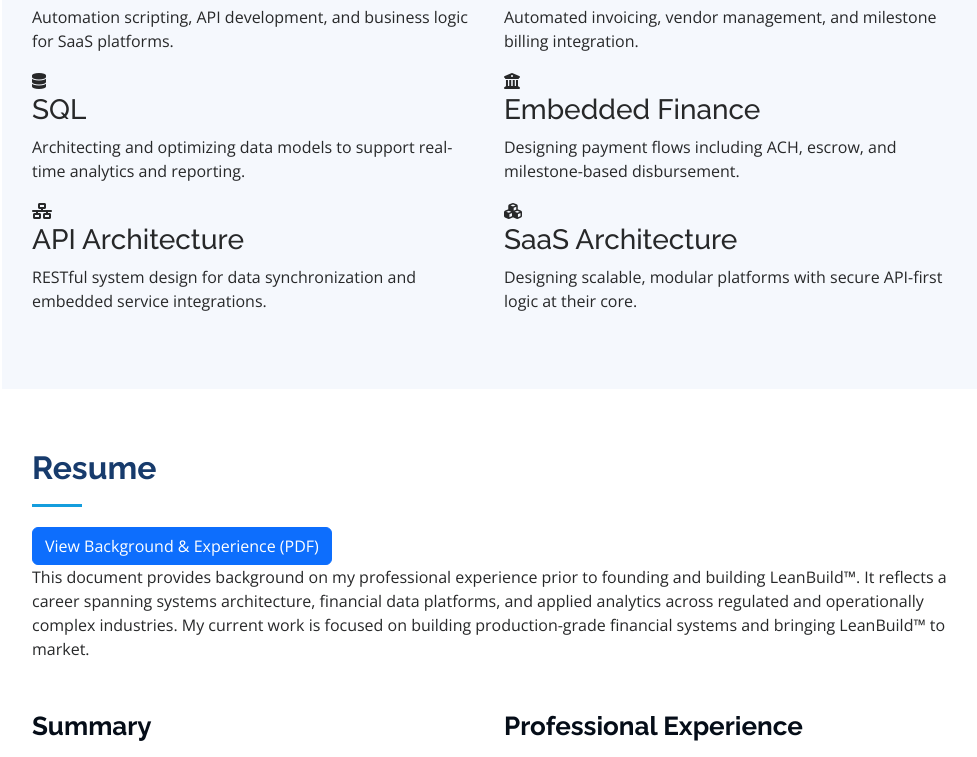
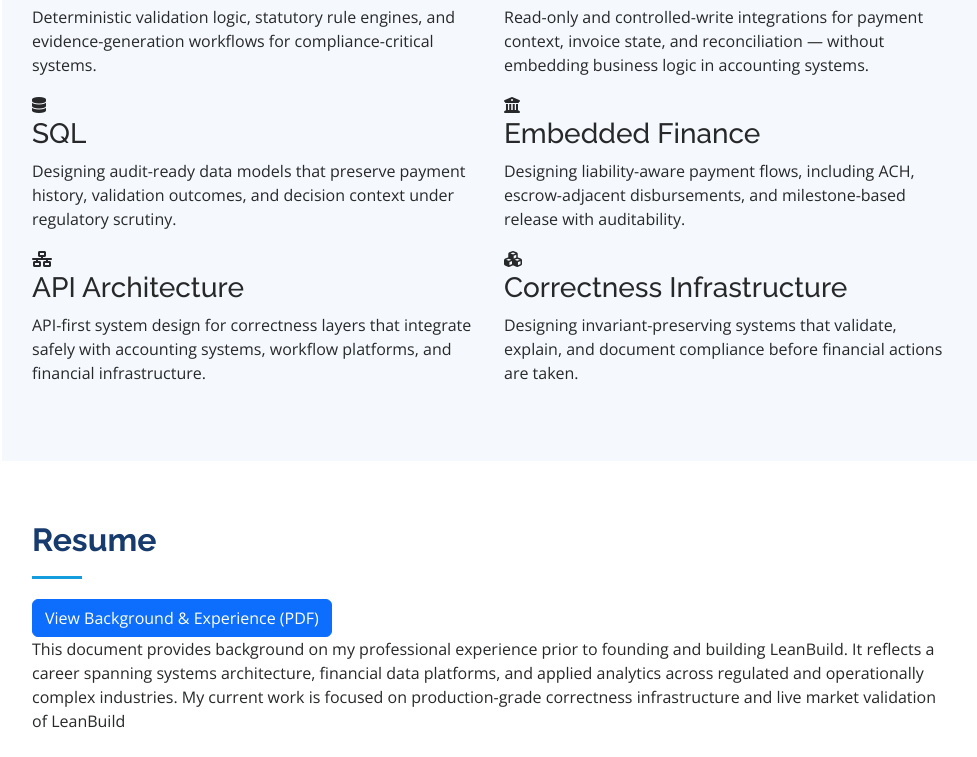
Before and after one commit to mlbeau/mlbeau.github.io, a plain HTML site: page index.html in a window 1280 px wide. Shown: the part 1927-2684 px from the top of the page, without its empty margins (298-1275 px from the left). Drawn offline with nearby package versions, Linux system fonts and the light colour scheme.

Commit message:
Revise skills and resume descriptions for clarity

```diff
--- a/index.html
+++ b/index.html
@@ -134,41 +134,41 @@
   <div class="container">
     <div class="section-title">
       <h2>Systems & Platform Skills</h2>
-      <p>Skills relevant to embedded fintech systems, API-first architecture, and automation-driven platforms.</p>
+      <p>Capabilities used to design correctness-first financial infrastructure in regulated, liability-constrained environments.</p>
     </div>
     <div class="row skills-content">
       <div class="col-lg-6" data-aos="fade-up">
         <div class="skill-badge">
           <i class="fab fa-python"></i>
           <h3>Python</h3>
-          <p>Automation scripting, API development, and business logic for SaaS platforms.</p>
+          <p>Deterministic validation logic, statutory rule engines, and evidence-generation workflows for compliance-critical systems.</p>
         </div>
         <div class="skill-badge">
           <i class="fas fa-database"></i>
           <h3>SQL</h3>
-          <p>Architecting and optimizing data models to support real-time analytics and reporting.</p>
+          <p>Designing audit-ready data models that preserve payment history, validation outcomes, and decision context under regulatory scrutiny.</p>
         </div>
         <div class="skill-badge">
           <i class="fas fa-network-wired"></i>
           <h3>API Architecture</h3>
-          <p>RESTful system design for data synchronization and embedded service integrations.</p>
+          <p>API-first system design for correctness layers that integrate safely with accounting systems, workflow platforms, and financial infrastructure.</p>
         </div>
       </div>
       <div class="col-lg-6" data-aos="fade-up" data-aos-delay="100">
         <div class="skill-badge">
           <i class="fas fa-file-invoice-dollar"></i>
           <h3>QuickBooks API</h3>
-          <p>Automated invoicing, vendor management, and milestone billing integration.</p>
+          <p>Read-only and controlled-write integrations for payment context, invoice state, and reconciliation — without embedding business logic in accounting systems.</p>
         </div>
         <div class="skill-badge">
           <i class="fas fa-university"></i>
           <h3>Embedded Finance</h3>
-          <p>Designing payment flows including ACH, escrow, and milestone-based disbursement.</p>
+          <p>Designing liability-aware payment flows, including ACH, escrow-adjacent disbursements, and milestone-based release with auditability.</p>
         </div>
         <div class="skill-badge">
           <i class="fas fa-cubes"></i>
-          <h3>SaaS Architecture</h3>
-          <p>Designing scalable, modular platforms with secure API-first logic at their core.</p>
+          <h3>Correctness Infrastructure</h3>
+          <p>Designing invariant-preserving systems that validate, explain, and document compliance before financial actions are taken.</p>
         </div>
       </div>
     </div>
@@ -182,8 +182,8 @@
     <div class="section-title">
       <h2>Resume</h2>
       <a class="btn btn-primary btn-view" href="assets/documents/resume.pdf" target="_blank">View Background & Experience (PDF)</a>
-      <p>This document provides background on my professional experience prior to founding and building LeanBuild™. It reflects a career spanning systems architecture, financial data platforms, and applied analytics across regulated and operationally complex industries.
-        My current work is focused on building production-grade financial systems and bringing LeanBuild™ to market.</p>
+      <p>This document provides background on my professional experience prior to founding and building LeanBuild. It reflects a career spanning systems architecture, financial data platforms, and applied analytics across regulated and operationally complex industries.
+        My current work is focused on production-grade correctness infrastructure and live market validation of LeanBuild</p>
     </div>
 
     <div class="row">
```
